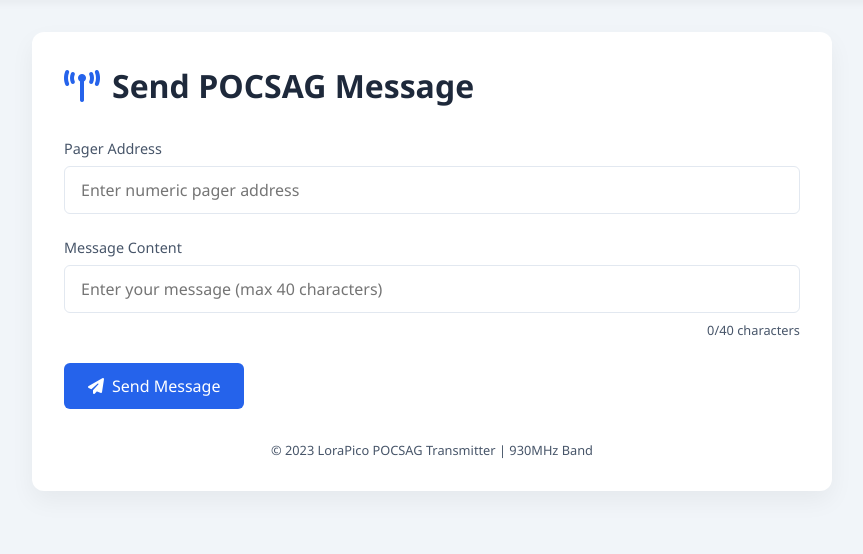
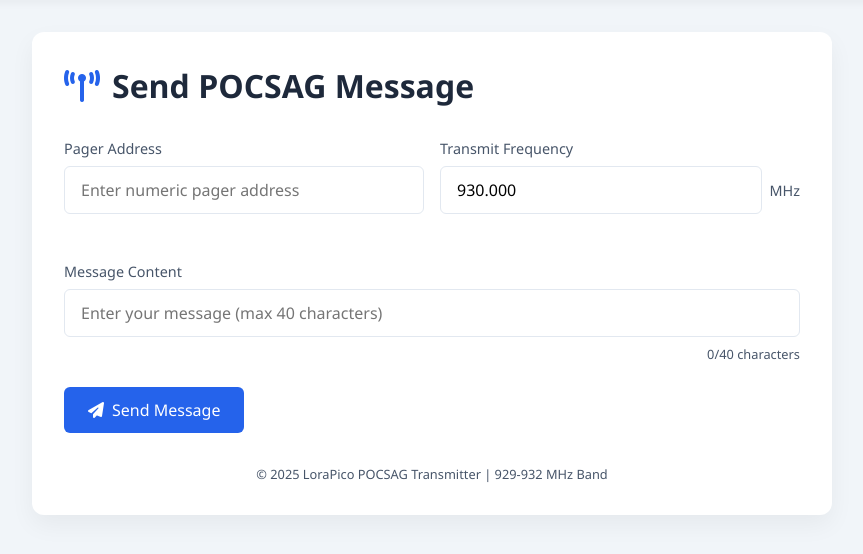
Before and after one commit to smart-life-tech/loraPico, a Flask app: template templates/send_message.html in a window 1280 px wide. Shown: the part 65-619 px from the top of the page, without its empty margins (208-1071 px from the left). Run offline with Flask 3, Linux system fonts and the light colour scheme; the template is opened without the code that fills it, so the values that code supplies are empty.

Commit message:
all set for testing

```diff
--- a/app.py
+++ b/app.py
@@ -98,12 +98,21 @@ def login():
 def send_message():
     message_sent = False
     error_message = None
+    frequency = 930.000  # Default frequency
 
     if request.method == 'POST':
         address = request.form['address']
         message = request.form['message']
 
-        # Improved input validation
+        # Get and validate frequency
+        try:
+            frequency = float(request.form['frequency'])
+            if frequency < 929.0 or frequency > 932.0:
+                error_message = 'Frequency must be between 929.0 and 932.0 MHz'
+        except ValueError:
+            error_message = 'Invalid frequency format'
+
+        # Validate other input
         if not address.isdigit():
             error_message = 'Address must contain only numbers'
         elif int(address) <= 0:
@@ -116,11 +125,12 @@ def send_message():
             # Send to RP2040
             if ser is not None and ser.is_open:
                 try:
-                    command = f"{address}:{message}\n"
+                    # Include frequency in the command
+                    command = f"{address}:{message}:{frequency:.3f}\n"
                     ser.write(command.encode())
                     ser.flush()
                     message_sent = True
-                    flash('Message sent successfully!', 'success')
+                    flash(f'Message sent successfully at {frequency:.3f} MHz!', 'success')
                 except serial.SerialException as e:
                     error_message = f'Error sending message: {str(e)}'
             else:
@@ -129,7 +139,7 @@ def send_message():
         if error_message:
             flash(error_message, 'danger')
 
-    return render_template('send_message.html', message_sent=message_sent)
+    return render_template('send_message.html', message_sent=message_sent, frequency=f"{frequency:.3f}")
 
 @app.route('/logout')
 @login_required
--- a/templates/send_message.html
+++ b/templates/send_message.html
@@ -328,6 +328,32 @@
                 opacity: 1;
             }
         }
+
+        .frequency-control {
+            display: flex;
+            align-items: center;
+            gap: 0.5rem;
+        }
+
+        .frequency-control input {
+            flex: 1;
+        }
+
+        .frequency-unit {
+            color: var(--secondary);
+            font-size: 0.9rem;
+            white-space: nowrap;
+        }
+
+        .form-row {
+            display: flex;
+            gap: 1rem;
+            margin-bottom: 1.5rem;
+        }
+
+        .form-col {
+            flex: 1;
+        }
     </style>
 </head>
 <body>
@@ -382,9 +408,22 @@
         </h1>
 
         <form method="POST" id="messageForm">
-            <div class="form-group">
-                <label for="address">Pager Address</label>
-                <input type="text" id="address" name="address" class="form-control" required pattern="\d+" placeholder="Enter numeric pager address">
+            <div class="form-row">
+                <div class="form-col">
+                    <div class="form-group">
+                        <label for="address">Pager Address</label>
+                        <input type="text" id="address" name="address" class="form-control" required pattern="\d+" placeholder="Enter numeric pager address">
+                    </div>
+                </div>
+                <div class="form-col">
+                    <div class="form-group">
+                        <label for="frequency">Transmit Frequency</label>
+                        <div class="frequency-control">
+                            <input type="number" id="frequency" name="frequency" class="form-control" required min="929.0" max="932.0" step="0.025" value="930.000" placeholder="930.000">
+                            <span class="frequency-unit">MHz</span>
+                        </div>
+                    </div>
+                </div>
             </div>
 
             <div class="form-group">
@@ -404,12 +443,12 @@
         {% if message_sent %}
         <div class="transmission-status">
             <h3><i class="fas fa-check-circle"></i> Transmission Successful</h3>
-            <p>Your message has been successfully transmitted to the pager address.</p>
+            <p>Your message has been successfully transmitted to the pager address at {{ frequency }} MHz.</p>
         </div>
         {% endif %}
 
         <div class="footer">
-            © 2023 LoraPico POCSAG Transmitter | 930MHz Band
+            © 2025 LoraPico POCSAG Transmitter | 929-932 MHz Band
         </div>
     </div>
 
@@ -433,6 +472,12 @@
             }
         });
 
+        // Format frequency to 3 decimal places
+        const frequencyInput = document.getElementById('frequency');
+        frequencyInput.addEventListener('change', function() {
+            this.value = parseFloat(this.value).toFixed(3);
+        });
+
         // Form submission with loading overlay
         const messageForm = document.getElementById('messageForm');
         const loadingOverlay = document.getElementById('loadingOverlay');
@@ -441,12 +486,17 @@
             // Validate form
             const address = document.getElementById('address').value;
             const message = document.getElementById('message').value;
+            const frequency = parseFloat(document.getElementById('frequency').value);
 
             if (!address.match(/^\d+$/)) {
                 return false;
             }
 
             if (message.length === 0 || message.length > 40) {
+                return false;
+            }
+
+            if (frequency < 929.0 || frequency > 932.0) {
                 return false;
             }
 
```
Also changed, not shown: 1 other file.
